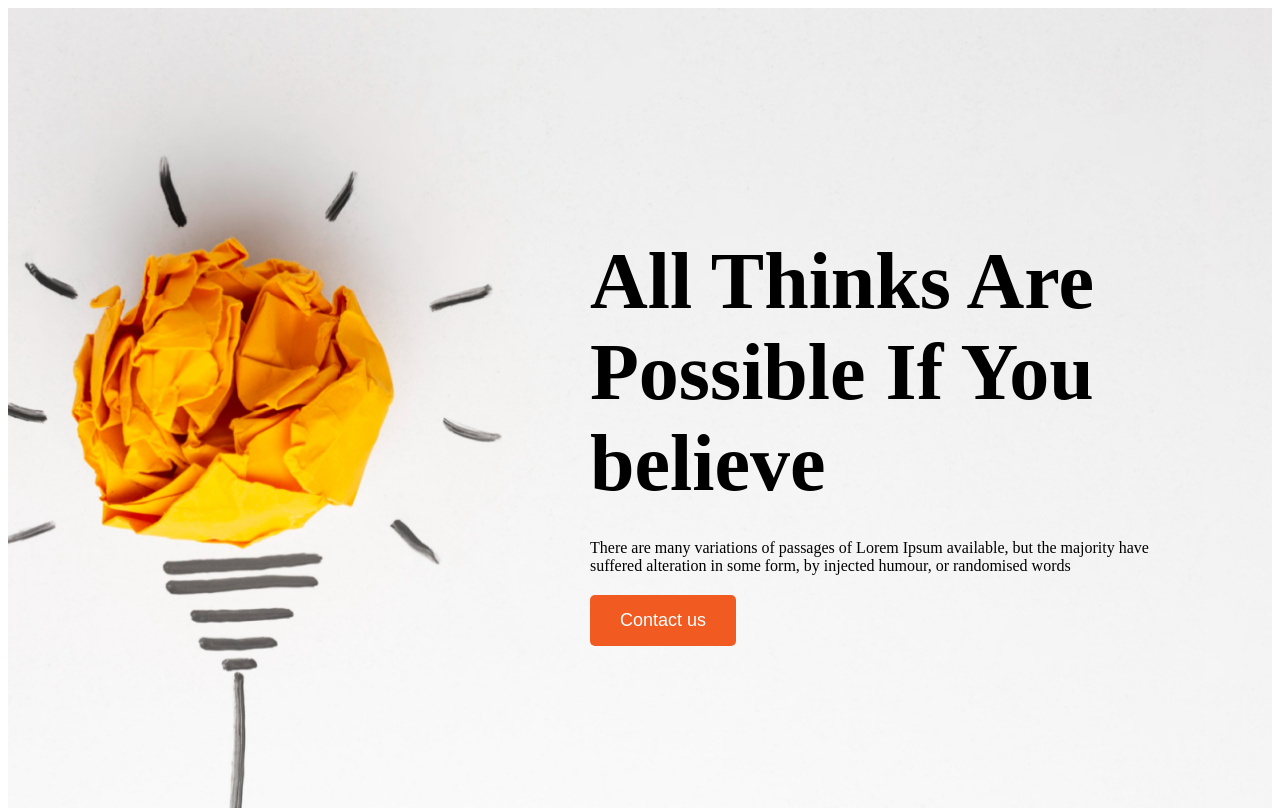
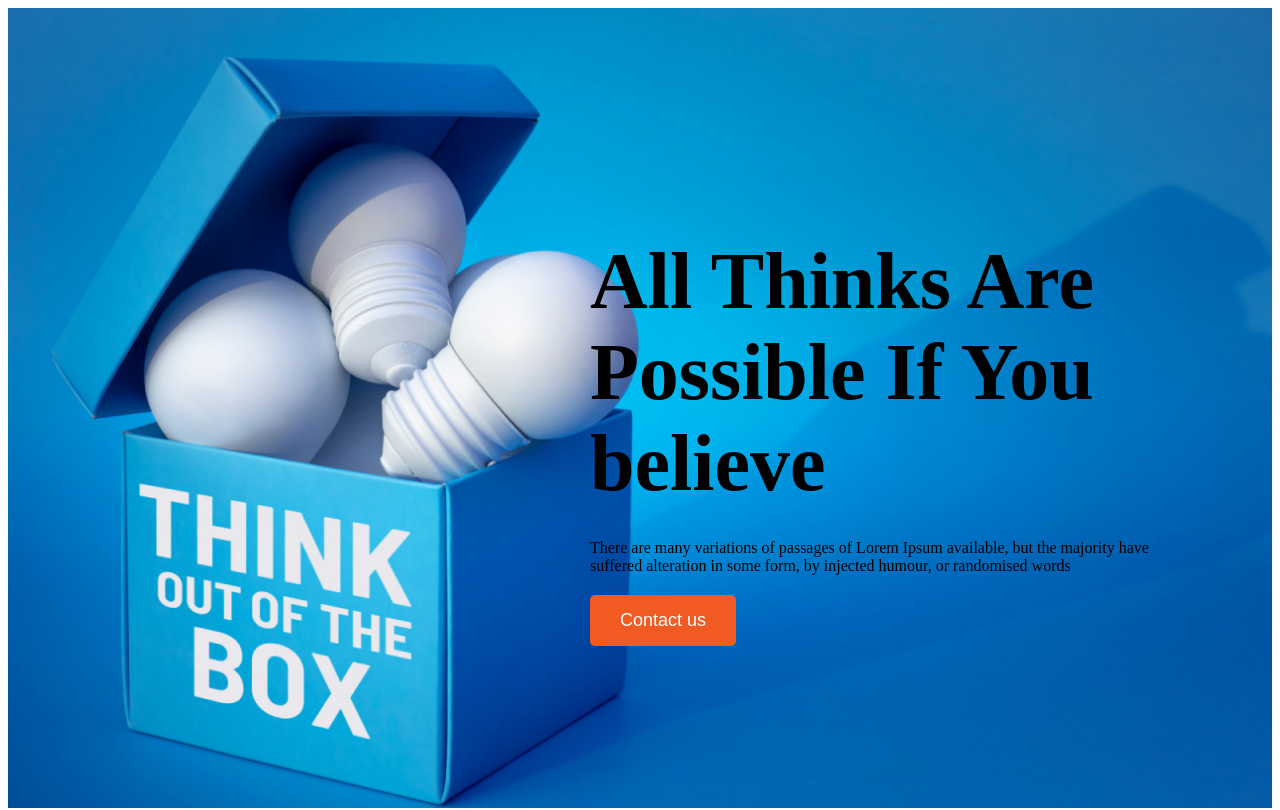
Before and after one commit to shadowrahmat/november_practice_one, a plain HTML site: page index.html in a window 1280 px wide. Shown: the top 810 px of the page. Drawn offline with Linux system fonts and the light colour scheme.

Commit message:
banner imges add

```diff
--- a/styles/practice.css
+++ b/styles/practice.css
@@ -69,7 +69,10 @@
 
 .banner {
 
-    background-image: url('/images/banner/banner1.png');
+    /* background-image: url('/images/banner/banner1.png'); */
+    /* background-image: url('/images/banner/banner2.png'); */
+    background-image: url('/images/banner/banner3.png');
+
     height: 100vh;
     background-position: center;
     background-repeat: no-repeat;
```
